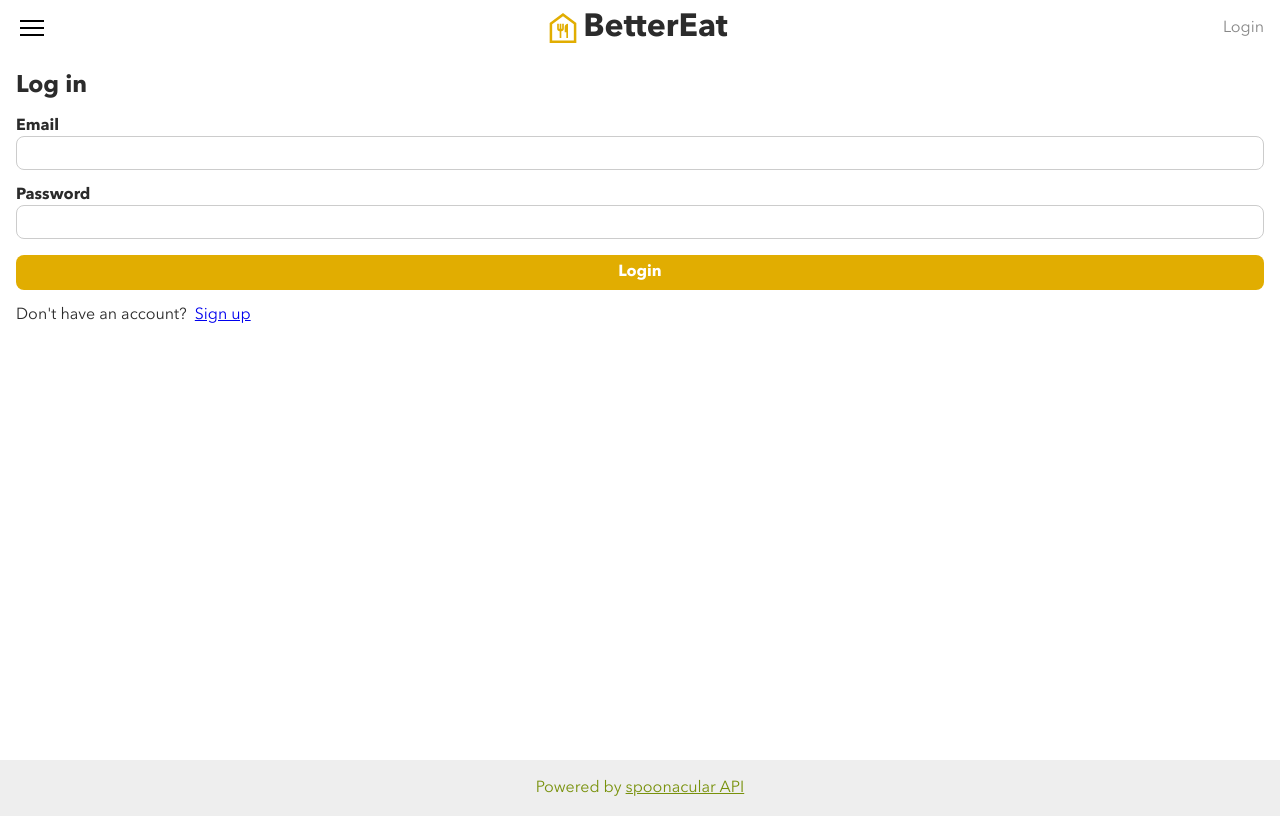
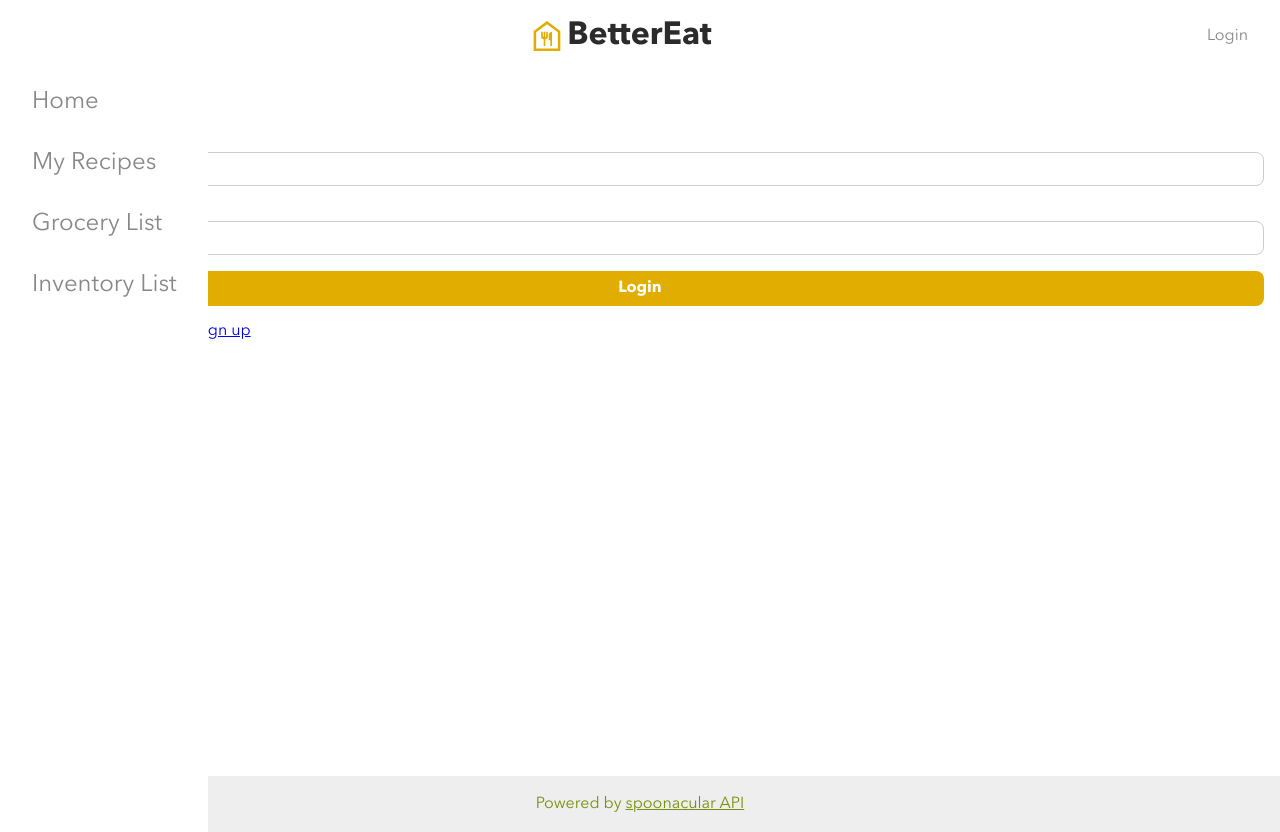
Before and after one commit to hyunchol-jun/better-eat-client, a React (Create React App) app: page /login in a window 1280 px wide. Built offline with nearby package versions, Linux system fonts and the light colour scheme; no server answers.

Commit message:
Style header, sidebar for tablet view

```diff
--- a/src/App.js
+++ b/src/App.js
@@ -4,7 +4,7 @@ import HomePage from './pages/HomePage/HomePage';
 import Sidebar from "./components/Sidebar/Sidebar";
 import RecipeDetail from "./pages/RecipeDetail/RecipeDetail";
 import {BrowserRouter, Routes, Route} from "react-router-dom";
-import {useState, useEffect, useRef} from "react";
+import {useState, useEffect, useRef, useMemo} from "react";
 import Signup from './pages/Signup';
 import Login from './pages/Login';
 import {getRecipesList, getRecipesListRandomly} from "./utils/http-helper";
@@ -18,6 +18,8 @@ import NotFound from './components/NotFound/NotFound';
 import PageFooter from './components/PageFooter';
 
 function App() {
+  const mediaQuery = useMemo(() => window.matchMedia("(max-width: 767px)"), []);
+  const [isMobile, setIsMobile] = useState(mediaQuery.matches);
   const [sidebarShown, setSidebarShown] = useState(false);
   const [sidebarAnimation, setSidebarAnimation] = useState("close-animation");
   const [backgroundAnimation, setBackgroundAnimation] = useState("clear-animation");
@@ -165,6 +167,18 @@ function App() {
   }, []);
 
   useEffect(() => {
+    const changeTabletHandler = (event) => {
+      setIsMobile(event.matches);
+    };
+
+    mediaQuery.addEventListener("change", changeTabletHandler);
+
+    return () => {
+      mediaQuery.removeEventListener("change", changeTabletHandler);
+    }
+  }, [mediaQuery]);
+
+  useEffect(() => {
     localStorage.setItem("diets", JSON.stringify(diets));
   }, [diets]);
 
@@ -182,6 +196,9 @@ function App() {
       {sidebarShown && <Sidebar sidebarAnimation={sidebarAnimation}
                                 backgroundAnimation={backgroundAnimation}
                                 handleBackgroundClick={handleSidebarVisibility}/>}
+      {(!sidebarShown && !isMobile)
+        && <Sidebar />
+      }
       <Routes>
         <Route path="/" element={<HomePage
                                   recipes={recipes}
--- a/src/components/PageHeader/PageHeader.scss
+++ b/src/components/PageHeader/PageHeader.scss
@@ -1,3 +1,5 @@
+@use "../../styles/partials/breakpoints" as *;
+
 .page-header {
   display: flex;
   justify-content: space-between;
@@ -8,10 +10,18 @@
   padding: 0.5rem 1rem;
   z-index: 1;
 
+  @include tablet {
+    padding: 1rem 2rem;
+  }
+
   &__menu {
     width: 2rem;
     vertical-align: bottom;
     cursor: pointer;
+
+    @include tablet {
+      display: none;
+    }
   }
 
   &__logo-container {
--- a/src/components/Sidebar/Sidebar.scss
+++ b/src/components/Sidebar/Sidebar.scss
@@ -1,3 +1,5 @@
+@use "../../styles/partials/breakpoints" as *;
+
 @keyframes sidebar-appear {
     0% {width: 0;}
     100% {width: 13rem;}
@@ -41,6 +43,10 @@
     position: fixed;
     z-index: 1;
 
+    @include tablet {
+        background: none;
+    }
+
     &__container {
         width: 13rem;
         height: 100%;
@@ -48,6 +54,10 @@
         display: flex;
         flex-direction: column;
         padding: 1rem 0;
+
+        @include tablet {
+            padding: 0;
+        }
     }
 
     &__list {
@@ -67,6 +77,10 @@
         white-space: nowrap;
         overflow: hidden;
 
+        @include tablet {
+            padding: 1rem 2rem;
+        }
+
         &--active {
             font-size: 1.6rem;
             color: #2b2b2b;
--- a/src/pages/HomePage/HomePage.scss
+++ b/src/pages/HomePage/HomePage.scss
@@ -1,4 +1,10 @@
+@use "../../styles/partials/breakpoints" as *;
+
 .home-page {
     margin: 0 1rem;
     min-height: calc(100vh - 7rem);
+
+    @include tablet {
+        margin: 0 2rem 0 13rem;
+    }
 }
```
